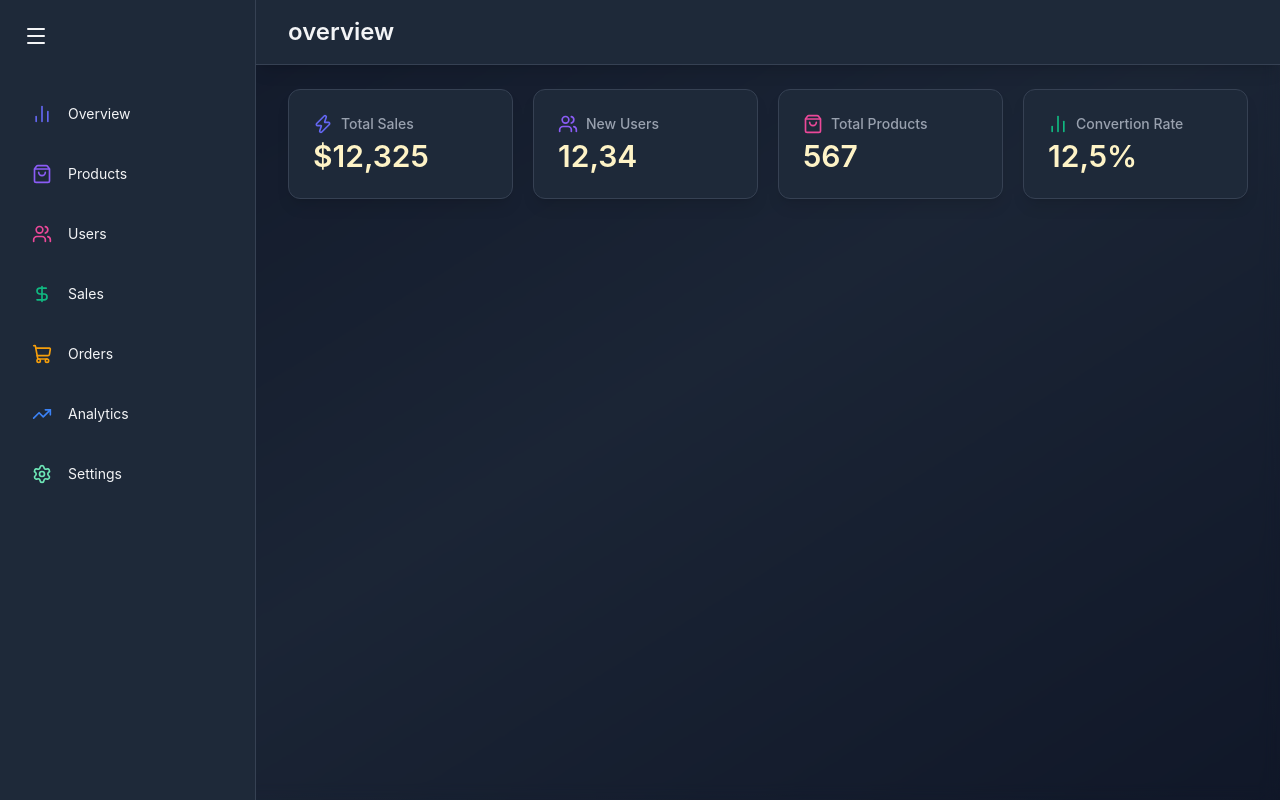
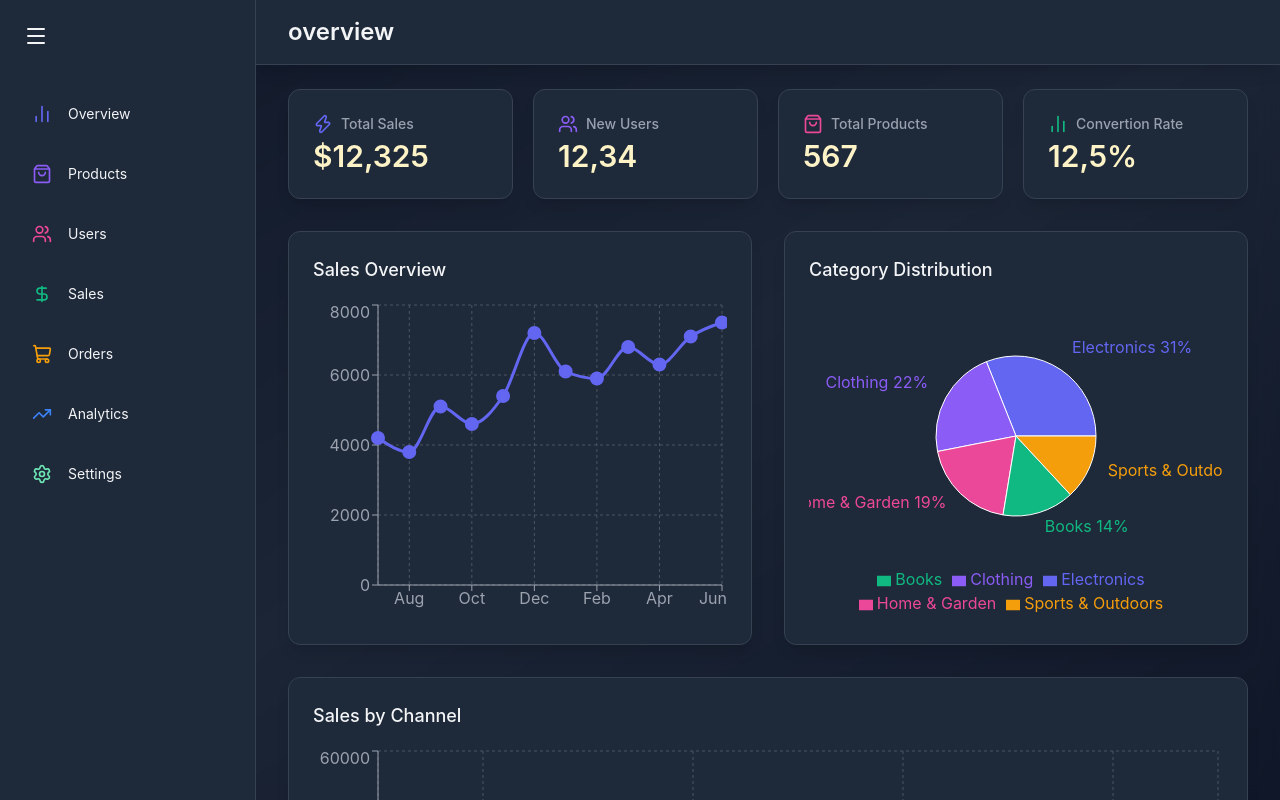
Before and after one commit to rukaiyaaaaa/admin-dashboard, a React (Vite) app: page / in a window 1280 px wide. Built offline with nearby package versions, Linux system fonts and the light colour scheme.

Commit message:
feat(overview): complete overviewpage layout

```diff
--- a/src/App.jsx
+++ b/src/App.jsx
@@ -2,7 +2,7 @@
 import {Route, Routes} from 'react-router-dom'
 import OverviewPage from './Pages/OverviewPage'
 import ProductsPage from './Pages/ProductPage'
-import Sidebar from './components/SideBar'
+import Sidebar from './components/commonComponents/sidebar/SideBar'
 
 function App() {
   return (
--- a/src/Pages/OverviewPage.jsx
+++ b/src/Pages/OverviewPage.jsx
@@ -1,14 +1,19 @@
 import React from "react";
-import Header from "../components/Header";
-import StatCard from "../components/StatCard";
+import Header from "../components/commonComponents/header/Header";
+import StatCard from "../components/commonComponents/statCards/StatCard";
+import SalesOverviewChart from "../components/overviewPage/SalesOverviewChart";
+import CategoryDistributionChart from "../components/overviewPage/CategoryDistributionChart";
+import SalesChannelChart from "../components/overviewPage/SalesChannelChart";
 
 import { motion } from "framer-motion";
 import { BarChart2, ShoppingBag, Users, Zap } from "lucide-react";
 function OverviewPage() {
   return (
     <div className=" flex-1 overflow-auto relative z-10">
+        {/* --------------------Header--------------- */}
       <Header title="overview" />
 
+        {/* --------------------Stat Cards--------------- */}
       <main className="max-w-7xl mx-auto py-6 px-4 lg:px-8">
         <motion.div
           className="grid grid-cols-1 gap-5 sm:grid-cols-2 lg:grid-cols-4 mb-8"
@@ -42,6 +47,16 @@
           />
 
         </motion.div>
+
+        {/* --------------------Charts--------------- */}
+        <div className="grid grid-cols-1 lg:grid-cols-2 gap-8">
+          <SalesOverviewChart />
+
+          <CategoryDistributionChart />
+
+          <SalesChannelChart />
+
+        </div>
       </main>
     </div>
   );
--- /dev/null
+++ b/src/components/overviewPage/CategoryDistributionChart.jsx
@@ -0,0 +1,68 @@
+import { motion } from "framer-motion";
+import {
+  PieChart,
+  Pie,
+  Cell,
+  Tooltip,
+  ResponsiveContainer,
+  Legend,
+} from "recharts";
+
+const categoryData = [
+  { name: "Electronics", value: 4500 },
+  { name: "Clothing", value: 3200 },
+  { name: "Home & Garden", value: 2800 },
+  { name: "Books", value: 2100 },
+  { name: "Sports & Outdoors", value: 1900 },
+];
+const COLORS = ["#6366F1", "#8B5CF6", "#EC4899", "#10B981", "#F59E0B"];
+
+function CategoryDistributionChart() {
+  return (
+    <motion.div
+      className="bg-gray-800 bg-opacity-50 backdrop-blur-md shadow-lg rounded-xl p-6 border border-gray-700"
+      initial={{ opacity: 0, y: 20 }}
+      animate={{ opacity: 1, y: 0 }}
+      transition={{ delay: 0.3 }}
+    >
+        <h2 className='text-lg font-medium mb-4 text-gray-100'>Category Distribution</h2>
+        <div className='h-80'>
+            <ResponsiveContainer width={"100%"} height={"100%"}>
+                <PieChart>
+                    <Pie
+                        data= {categoryData}
+                        cx={"50%"}
+							cy={"50%"}
+							labelLine={false}
+							outerRadius={80}
+							fill='#8884d8'
+							dataKey='value'
+							label={({ name, percent }) => `${name} ${(percent * 100).toFixed(0)}%`}>
+
+                                {categoryData.map((entry, index) => (
+								<Cell key={`cell-${index}`} fill={COLORS[index % COLORS.length]} />
+							))}
+
+                    </Pie>
+                    <Tooltip
+							contentStyle={{
+								backgroundColor: "rgba(31, 41, 55, 0.8)",
+								borderColor: "#4B5563",
+							}}
+							itemStyle={{ color: "#E5E7EB" }}
+						/>
+						<Legend />
+                </PieChart>
+
+            </ResponsiveContainer>
+
+        </div>
+
+
+
+
+    </motion.div>
+  );
+}
+
+export default CategoryDistributionChart;
--- /dev/null
+++ b/src/components/overviewPage/SalesChannelChart.jsx
@@ -0,0 +1,49 @@
+import { motion } from "framer-motion";
+import { BarChart, Bar, XAxis, YAxis, CartesianGrid, Tooltip, ResponsiveContainer, Legend, Cell } from "recharts";
+
+const COLORS = ["#6366F1", "#8B5CF6", "#EC4899", "#10B981", "#F59E0B"];
+
+const SALES_CHANNEL_DATA = [
+	{ name: "Website", value: 45600 },
+	{ name: "Mobile App", value: 38200 },
+	{ name: "Marketplace", value: 29800 },
+	{ name: "Social Media", value: 18700 },
+];
+function SalesChannelChart() {
+  return (
+    <motion.div
+			className='bg-gray-800 bg-opacity-50 backdrop-blur-md shadow-lg rounded-xl p-6 lg:col-span-2 border border-gray-700'
+			initial={{ opacity: 0, y: 20 }}
+			animate={{ opacity: 1, y: 0 }}
+			transition={{ delay: 0.4 }}
+		>
+			<h2 className='text-lg font-medium mb-4 text-gray-100'>Sales by Channel</h2>
+
+			<div className='h-80'>
+				<ResponsiveContainer>
+					<BarChart data={SALES_CHANNEL_DATA}>
+						<CartesianGrid strokeDasharray='3 3' stroke='#4B5563' />
+						<XAxis dataKey='name' stroke='#9CA3AF' />
+						<YAxis stroke='#9CA3AF' />
+						<Tooltip
+							contentStyle={{
+								backgroundColor: "rgba(31, 41, 55, 0.8)",
+								borderColor: "#4B5563",
+							}}
+							itemStyle={{ color: "#E5E7EB" }}
+						/>
+						<Legend />
+						<Bar dataKey={"value"} fill='#8884d8'>
+							{SALES_CHANNEL_DATA.map((entry, index) => (
+								<Cell key={`cell-${index}`} fill={COLORS[index % COLORS.length]} />
+							))}
+						</Bar>
+					</BarChart>
+				</ResponsiveContainer>
+			</div>
+		</motion.div>
+	);
+
+}
+
+export default SalesChannelChart
--- /dev/null
+++ b/src/components/overviewPage/SalesOverviewChart.jsx
@@ -0,0 +1,66 @@
+import React from "react";
+import {
+  LineChart,
+  Line,
+  XAxis,
+  YAxis,
+  CartesianGrid,
+  Tooltip,
+  ResponsiveContainer,
+} from "recharts";
+import { motion } from "framer-motion";
+
+const salesData = [
+  { name: "Jul", sales: 4200 },
+  { name: "Aug", sales: 3800 },
+  { name: "Sep", sales: 5100 },
+  { name: "Oct", sales: 4600 },
+  { name: "Nov", sales: 5400 },
+  { name: "Dec", sales: 7200 },
+  { name: "Jan", sales: 6100 },
+  { name: "Feb", sales: 5900 },
+  { name: "Mar", sales: 6800 },
+  { name: "Apr", sales: 6300 },
+  { name: "May", sales: 7100 },
+  { name: "Jun", sales: 7500 },
+];
+
+function SalesOverviewChart() {
+  return (
+    <motion.div
+      className="bg-gray-800 bg-opacity-50 backdrop-blur-md shadow-lg rounded-xl p-6 border border-gray-700"
+      initial={{ opacity: 0, y: 20 }}
+      animate={{ opacity: 1, y: 0 }}
+      transition={{ delay: 0.2 }}
+    >
+      <h2 className="text-lg font-medium mb-4 text-gray-100">Sales Overview</h2>
+
+      <div className="h-80">
+        <ResponsiveContainer width={"100%"} height={"100%"}>
+          <LineChart data={salesData}>
+            <CartesianGrid strokeDasharray="3 3" stroke="#4B5563" />
+            <XAxis dataKey={"name"} stroke="#9ca3af" />
+            <YAxis stroke="#9ca3af" />
+            <Tooltip
+              contentStyle={{
+                backgroundColor: "rgba(31, 41, 55, 0.8)",
+                borderColor: "#4B5563",
+              }}
+              itemStyle={{ color: "#E5E7EB" }}
+            />
+            <Line
+              type="monotone"
+              dataKey="sales"
+              stroke="#6366F1"
+              strokeWidth={3}
+              dot={{ fill: "#6366F1", strokeWidth: 2, r: 6 }}
+              activeDot={{ r: 8, strokeWidth: 2 }}
+            />
+          </LineChart>
+        </ResponsiveContainer>
+      </div>
+    </motion.div>
+  );
+}
+
+export default SalesOverviewChart;
```
Also changed, not shown: src/components/commonComponents/header/Header.jsx (renamed from src/components/Header.jsx), src/components/commonComponents/sidebar/SideBar.jsx (renamed from src/components/SideBar.jsx), src/components/commonComponents/statCards/StatCard.jsx (renamed from src/components/StatCard.jsx).
